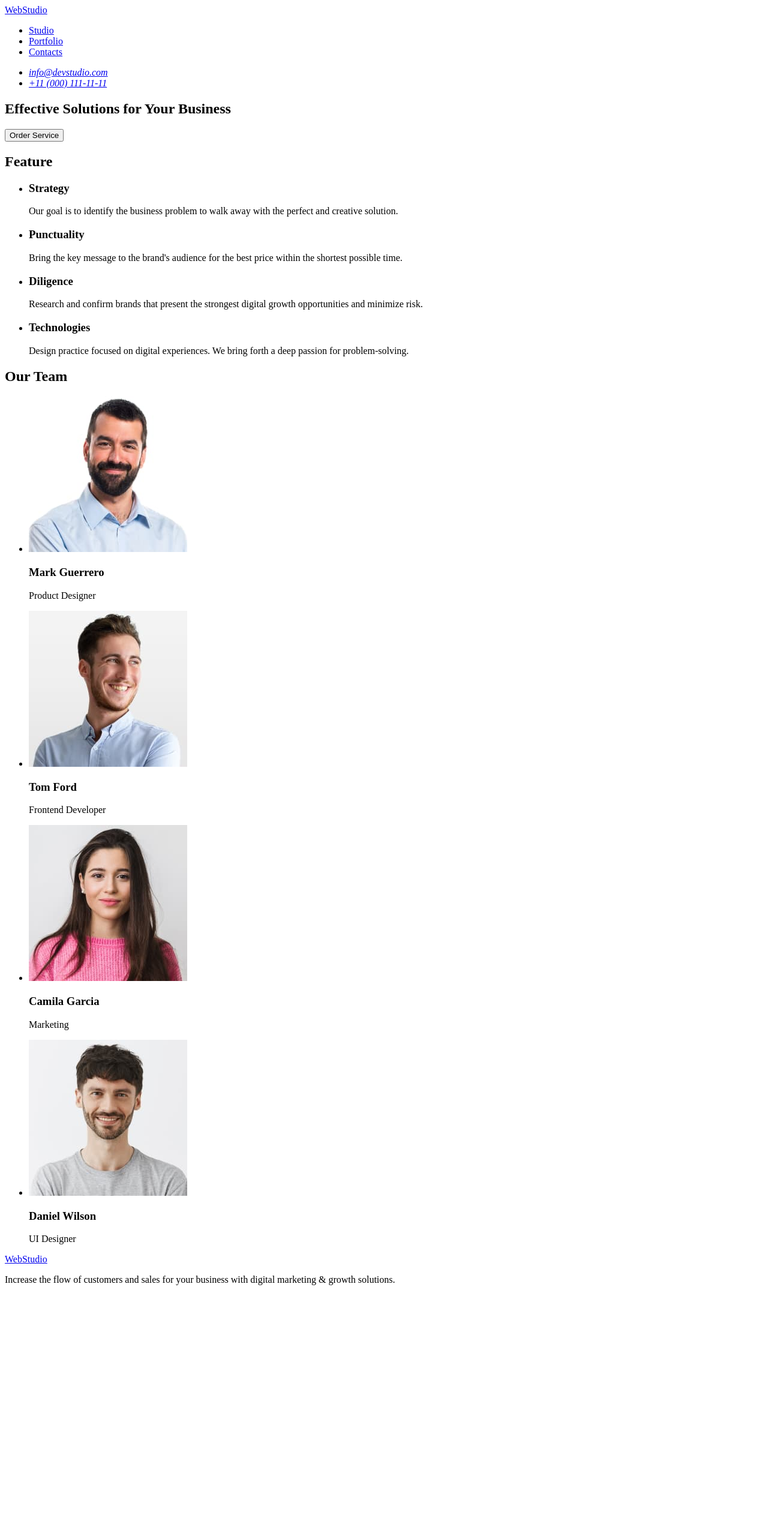
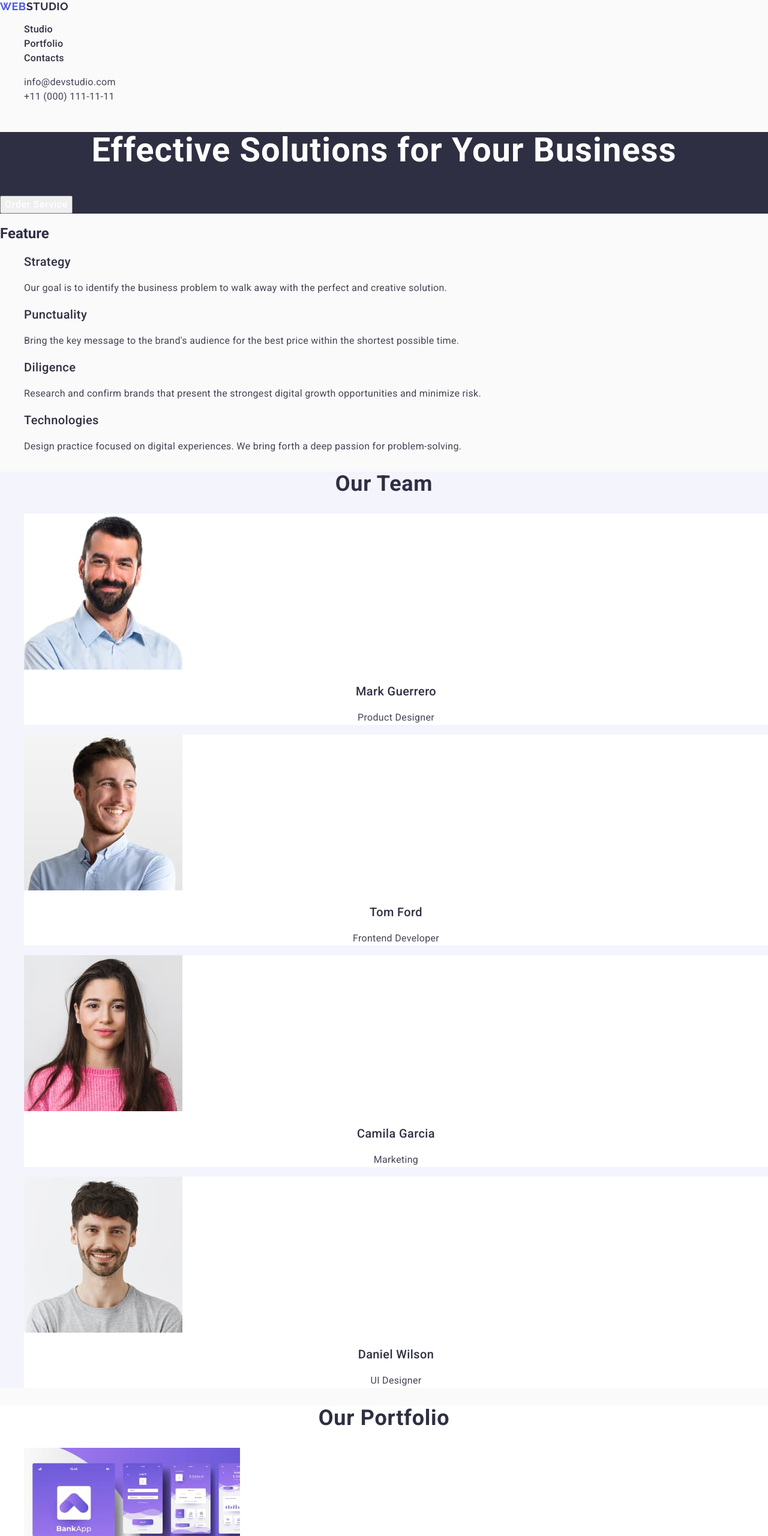
Before and after one commit to DariusBlain/goit-markup-hw-02, a plain HTML site: page index.html in a window 1280 px wide. Shown: the top 2560 px of the page at 60% size. Before the commit the page ends 2158 px from the top, so only its background shows below. Drawn offline with nearby package versions, Linux system fonts and the light colour scheme.

Commit message:
first craft

```diff
--- /dev/null
+++ b/css/style.css
@@ -0,0 +1,146 @@
+body {
+  font-family: 'Roboto', sans-serif;
+  color: #2e2f42;
+  background-color: #fafafa;
+}
+ul,
+ol {
+  list-style-type: none;
+}
+a {
+  text-decoration: none;
+}
+.logo {
+  color: #2e2f42;
+  font-family: Raleway;
+  font-size: 18px;
+  font-weight: 700;
+  line-height: 21px;
+  letter-spacing: 0.54px;
+  text-transform: uppercase;
+}
+.logo-web {
+  color: #4d5ae5;
+}
+.menu {
+  font-size: 16px;
+  font-weight: 500;
+  line-height: 24px;
+  letter-spacing: 0.32px;
+}
+.menu a {
+  color: #2e2f42;
+}
+.contacts {
+  font-size: 16px;
+  line-height: 24px;
+  letter-spacing: 0.32px;
+  font-style: normal;
+}
+.contacts a {
+  color: #434455;
+}
+.hero-image {
+  background-color: #2e2f42;
+}
+#studio {
+  color: #fff;
+  text-align: center;
+  font-size: 56px;
+  font-weight: 700;
+  line-height: 60px;
+  letter-spacing: 1.12px;
+}
+.btn-hero {
+  color: #fff;
+  font-size: 16px;
+  font-weight: 500;
+  line-height: 24px;
+  letter-spacing: 0.64px;
+}
+.list-feature h3 {
+  color: #2e2f42;
+  font-size: 20px;
+  font-weight: 500;
+  line-height: 24px;
+  letter-spacing: 0.4px;
+}
+.list-feature p {
+  color: #434455;
+  font-size: 16px;
+  line-height: 24px;
+  letter-spacing: 0.32px;
+}
+.portfolio {
+  background: #f4f4fd;
+}
+#portfolio {
+  color: #2e2f42;
+  text-align: center;
+  font-size: 36px;
+  font-weight: 700;
+  line-height: 40px;
+  letter-spacing: 0.72px;
+  text-transform: capitalize;
+}
+.list-portfolio li {
+  background: #fff;
+}
+.list-portfolio h3 {
+  color: #2e2f42;
+  text-align: center;
+  font-size: 20px;
+  font-weight: 500;
+  line-height: 24px;
+  letter-spacing: 0.4px;
+}
+.list-portfolio p {
+  color: #434455;
+  text-align: center;
+  font-size: 16px;
+  line-height: 24px;
+  letter-spacing: 0.32px;
+}
+.our-portfolio {
+  background: #fff;
+}
+.our-portfolio-title {
+  color: #2e2f42;
+  text-align: center;
+  font-size: 36px;
+  font-weight: 700;
+  line-height: 40px;
+  letter-spacing: 0.72px;
+  text-transform: capitalize;
+}
+.list-our-portfolio h3 {
+  color: #2e2f42;
+  font-size: 20px;
+  font-weight: 500;
+  line-height: 24px;
+  letter-spacing: 0.4px;
+}
+.list-our-portfolio p {
+  color: #434455;
+  font-size: 16px;
+  line-height: 24px;
+  letter-spacing: 0.32px;
+}
+footer {
+  background: #2e2f42;
+}
+.logo-white {
+  color: #f4f4fd;
+  font-family: Raleway;
+  font-size: 18px;
+  font-weight: 700;
+  line-height: 21px;
+  letter-spacing: 0.54px;
+  text-transform: uppercase;
+}
+.text-under {
+  color: #f4f4fd;
+  font-size: 16px;
+  line-height: 24px;
+  letter-spacing: 0.32px;
+}
--- a/index.html
+++ b/index.html
@@ -3,20 +3,33 @@
   <head>
     <meta charset="UTF-8" />
     <meta name="viewport" content="width=device-width, initial-scale=1.0" />
+    <link
+      rel="stylesheet"
+      href="https://cdnjs.cloudflare.com/ajax/libs/modern-normalize/2.0.0/modern-normalize.min.css"
+    />
+    <link rel="preconnect" href="https://fonts.googleapis.com" />
+    <link rel="preconnect" href="https://fonts.gstatic.com" crossorigin />
+    <link
+      href="https://fonts.googleapis.com/css2?family=Raleway:wght@700&family=Roboto:wght@400;500;700&display=swap"
+      rel="stylesheet"
+    />
+    <link rel="stylesheet" href="/css/style.css" />
     <title>Web Studio</title>
   </head>
   <body>
     <header>
       <nav>
-        <a href="./index.html">WebStudio</a>
-        <ul>
+        <a href="./index.html" class="logo"
+          ><span class="logo-web">Web</span>Studio</a
+        >
+        <ul class="menu">
           <li><a href="#studio">Studio</a></li>
           <li><a href="#portfolio">Portfolio</a></li>
           <li><a href="#contacts">Contacts</a></li>
         </ul>
       </nav>
       <address>
-        <ul>
+        <ul class="contacts">
           <li><a href="mailto:info@devstudio.com">info@devstudio.com</a></li>
           <li>
             <a href="tel:+110001111111">+11 (000) 111-11-11</a>
@@ -26,13 +39,13 @@
     </header>
 
     <main>
-      <section>
+      <section class="hero-image">
         <h1 id="studio">Effective Solutions for Your Business</h1>
-        <button type="button">Order Service</button>
+        <button type="button" class="btn-hero">Order Service</button>
       </section>
       <section>
-        <h2>Feature</h2>
-        <ul>
+        <h2 class="title-feature">Feature</h2>
+        <ul class="list-feature">
           <li>
             <h3>Strategy</h3>
             <p>
@@ -63,9 +76,9 @@
           </li>
         </ul>
       </section>
-      <section>
+      <section class="portfolio">
         <h2 id="portfolio">Our Team</h2>
-        <ul>
+        <ul class="list-portfolio">
           <li>
             <img
               src="./images/card-guerrero.jpg"
@@ -108,11 +121,54 @@
           </li>
         </ul>
       </section>
+      <section class="our-portfolio">
+        <h2 class="our-portfolio-title">Our Portfolio</h2>
+        <ul class="list-our-portfolio">
+          <li>
+            <img src="/images/project-card1.jpg" alt="Banking App" width: 360px;
+            height: 300px; />
+            <h3>Banking App</h3>
+            <p>App</p>
+          </li>
+          <li>
+            <img src="/images/project-card2.jpg" alt="Cashless Payment" width:
+            360px; height: 300px; />
+            <h3>Cashless Payment</h3>
+            <p>Marketing</p>
+          </li>
+          <li>
+            <img src="/images/project-card3.jpg" alt="Meditation App" width:
+            360px; height: 300px; />
+            <h3>Meditation App</h3>
+            <p>App</p>
+          </li>
+          <li>
+            <img src="/images/project-card4.jpg" alt="Taxi Service" width:
+            360px; height: 300px; />
+            <h3>Taxi Service</h3>
+            <p>Marketing</p>
+          </li>
+          <li>
+            <img src="/images/project-card5.jpg" alt="Screen Illustrations"
+            width: 360px; height: 300px; />
+            <h3>Screen Illustrations</h3>
+            <p>Design</p>
+          </li>
+          <li>
+            <img src="/images/project-card6.jpg" alt="Online Courses" width:
+            360px; height: 300px; />
+            <h3>Online Courses</h3>
+            <p>Marketing</p>
+          </li>
+        </ul>
+      </section>
     </main>
 
     <footer>
-      <a href="./index.html" id="contacts">WebStudio</a>
-      <p>
+      <a href="./index.html" id="contacts" class="logo-white"
+        ><span class="logo-web">Web</span>Studio</a
+      >
+      <p class="text-under">
         Increase the flow of customers and sales for your business with digital
         marketing & growth solutions.
       </p>
```
Also changed, not shown: images/project-card1.jpg (added), images/project-card2.jpg (added), images/project-card3.jpg (added), images/project-card4.jpg (added), images/project-card5.jpg (added), images/project-card6.jpg (added).
